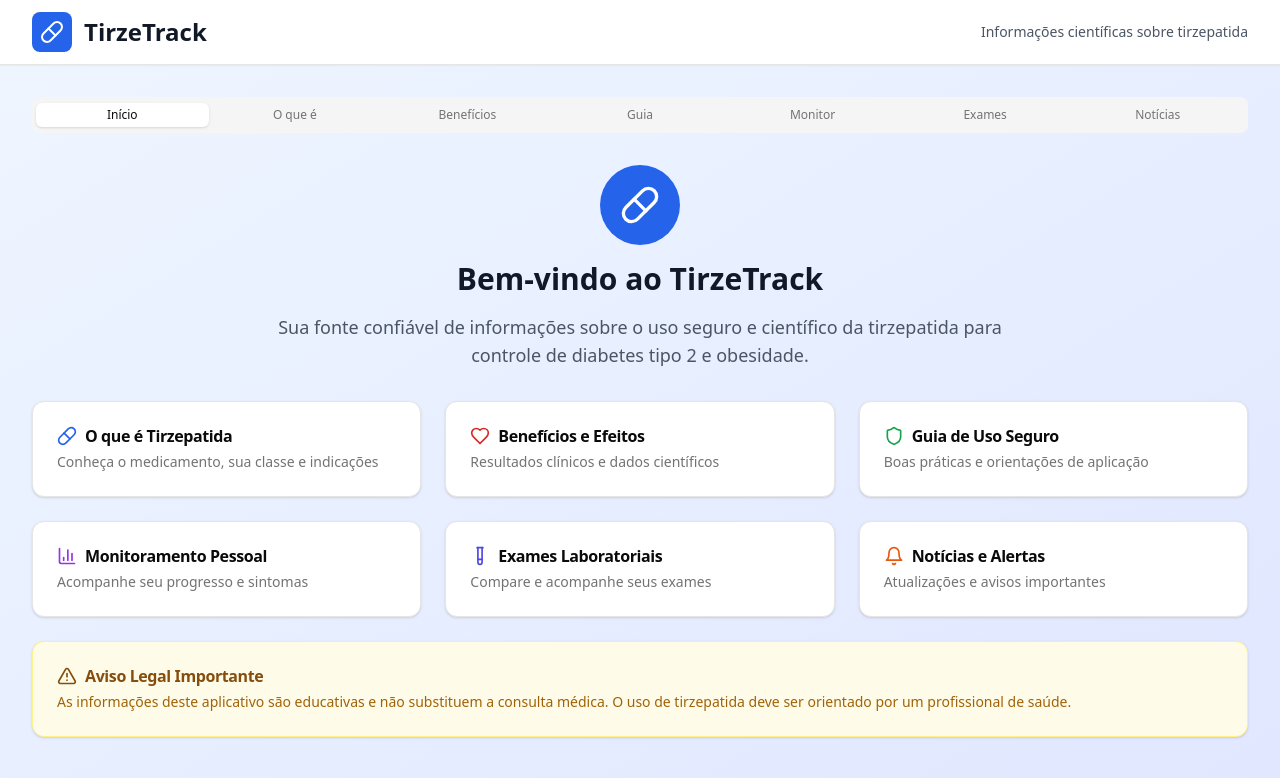
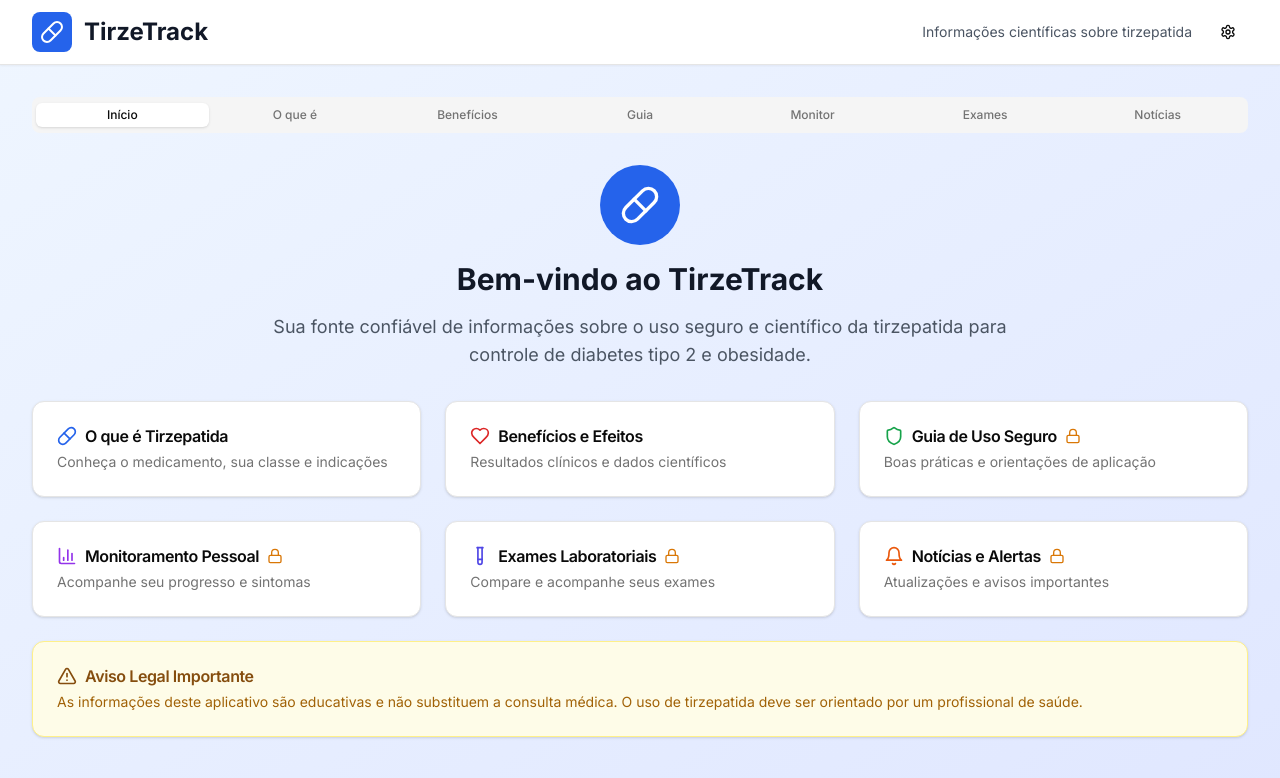
Before and after one commit to jpfabricio33/TIZERTRAACK, a Next.js app: page / in a window 1280 px wide. Shown: the top 778 px of the page. Built offline with nearby package versions, Linux system fonts and the light colour scheme.

Commit message:
[lasy] Finalizando código completo com sistema de assinatura premium - escreveu 2 arquivo(s)

```diff
--- a/src/app/layout.tsx
+++ b/src/app/layout.tsx
@@ -1,32 +1,22 @@
 import type { Metadata } from "next";
-import { Inter, JetBrains_Mono } from "next/font/google";
+import { Inter } from "next/font/google";
 import "./globals.css";
 
-const inter = Inter({
-  variable: "--font-inter",
-  subsets: ["latin"],
-});
-
-const jetbrainsMono = JetBrains_Mono({
-  variable: "--font-jetbrains-mono",
-  subsets: ["latin"],
-});
+const inter = Inter({ subsets: ["latin"] });
 
 export const metadata: Metadata = {
-  title: "Create Next App",
-  description: "Generated by create next app",
+  title: "TirzeTrack - Monitoramento Científico da Tirzepatida",
+  description: "Sua fonte confiável de informações sobre o uso seguro e científico da tirzepatida para controle de diabetes tipo 2 e obesidade.",
 };
 
 export default function RootLayout({
   children,
-}: Readonly<{
+}: {
   children: React.ReactNode;
-}>) {
+}) {
   return (
-    <html lang="en">
-      <body
-        className={`${inter.variable} ${jetbrainsMono.variable} antialiased`}
-      >
+    <html lang="pt-BR">
+      <body className={inter.className}>
         {children}
       </body>
     </html>
--- a/src/app/page.tsx
+++ b/src/app/page.tsx
@@ -36,10 +36,14 @@ import {
   Upload,
   Eye,
   X,
-  ZoomIn
+  ZoomIn,
+  Settings,
+  Crown
 } from "lucide-react";
 import { generateMonitoringPDF, generateSampleData } from "@/lib/pdf-generator";
 import { LineChart as RechartsLineChart, Line, XAxis, YAxis, CartesianGrid, Tooltip, Legend, ResponsiveContainer } from 'recharts';
+import { SubscriptionProvider, useSubscription } from '@/contexts/SubscriptionContext';
+import { SubscriptionGate } from '@/components/SubscriptionGate';
 
 // Interfaces para os dados dos exames
 interface ExamData {
@@ -167,7 +171,7 @@ const exemploFotos: FotoProgresso[] = [
   }
 ];
 
-export default function Home() {
+function TirzeTrackApp() {
   const [activeTab, setActiveTab] = useState("home");
   const [exames, setExames] = useState<ExamData[]>(exemploExames);
   const [novoExame, setNovoExame] = useState<Partial<ExamData>>({
@@ -183,6 +187,8 @@ export default function Home() {
   });
   const [fotoSelecionada, setFotoSelecionada] = useState<FotoProgresso | null>(null);
   const [mostrarModal, setMostrarModal] = useState(false);
+
+  const { subscription } = useSubscription();
 
   const calcularIMC = (peso: number, altura: number): number => {
     return Number((peso / (altura * altura)).toFixed(1));
@@ -315,10 +321,25 @@ export default function Home() {
                 <Pill className="h-6 w-6 text-white" />
               </div>
               <h1 className="text-2xl font-bold text-gray-900">TirzeTrack</h1>
-            </div>
+              {subscription.isActive && (
+                <span className="bg-amber-100 text-amber-800 text-xs font-medium px-2 py-1 rounded-full flex items-center">
+                  <Crown className="h-3 w-3 mr-1" />
+                  Premium
+                </span>
+              )}
+            </div>
+            <div className="flex items-center space-x-4">
               <p className="text-sm text-gray-600 hidden md:block">
                 Informações científicas sobre tirzepatida
               </p>
+              <Button
+                variant="ghost"
+                size="sm"
+                onClick={() => window.location.href = '/subscription/manage'}
+              >
+                <Settings className="h-4 w-4" />
+              </Button>
+            </div>
           </div>
         </div>
       </header>
@@ -378,6 +399,7 @@ export default function Home() {
                   <CardTitle className="flex items-center space-x-2">
                     <Shield className="h-5 w-5 text-green-600" />
                     <span>Guia de Uso Seguro</span>
+                    {!subscription.isActive && <Lock className="h-4 w-4 text-amber-600" />}
                   </CardTitle>
                   <CardDescription>
                     Boas práticas e orientações de aplicação
@@ -390,6 +412,7 @@ export default function Home() {
                   <CardTitle className="flex items-center space-x-2">
                     <BarChart3 className="h-5 w-5 text-purple-600" />
                     <span>Monitoramento Pessoal</span>
+                    {!subscription.isActive && <Lock className="h-4 w-4 text-amber-600" />}
                   </CardTitle>
                   <CardDescription>
                     Acompanhe seu progresso e sintomas
@@ -402,6 +425,7 @@ export default function Home() {
                   <CardTitle className="flex items-center space-x-2">
                     <TestTube className="h-5 w-5 text-indigo-600" />
                     <span>Exames Laboratoriais</span>
+                    {!subscription.isActive && <Lock className="h-4 w-4 text-amber-600" />}
                   </CardTitle>
                   <CardDescription>
                     Compare e acompanhe seus exames
@@ -414,6 +438,7 @@ export default function Home() {
                   <CardTitle className="flex items-center space-x-2">
                     <Bell className="h-5 w-5 text-orange-600" />
                     <span>Notícias e Alertas</span>
+                    {!subscription.isActive && <Lock className="h-4 w-4 text-amber-600" />}
                   </CardTitle>
                   <CardDescription>
                     Atualizações e avisos importantes
@@ -602,8 +627,13 @@ export default function Home() {
             </Card>
           </TabsContent>
 
-          {/* Guia de Uso Seguro */}
+          {/* Guia de Uso Seguro - PREMIUM */}
           <TabsContent value="guide" className="space-y-6">
+            <SubscriptionGate
+              feature="guide"
+              title="Guia de Uso Seguro"
+              description="Acesse orientações completas e seguras para o uso da tirzepatida."
+            >
               <Card>
                 <CardHeader>
                   <CardTitle className="flex items-center space-x-2">
@@ -646,10 +676,16 @@ export default function Home() {
                   </Card>
                 </CardContent>
               </Card>
+            </SubscriptionGate>
           </TabsContent>
 
-          {/* Monitoramento Pessoal - ATUALIZADO COM FOTOS */}
+          {/* Monitoramento Pessoal - PREMIUM */}
           <TabsContent value="monitoring" className="space-y-6">
+            <SubscriptionGate
+              feature="monitoring"
+              title="Monitoramento Pessoal Completo"
+              description="Registre seu progresso, sintomas e acompanhe sua jornada com a tirzepatida."
+            >
               {/* Botão de Exportar PDF */}
               <Card className="bg-blue-50 border-blue-200">
                 <CardHeader>
@@ -729,7 +765,7 @@ export default function Home() {
                 </Card>
               </div>
 
-            {/* NOVA SEÇÃO: Fotos de Progresso */}
+              {/* SEÇÃO: Fotos de Progresso */}
               <Card className="bg-gradient-to-r from-purple-50 to-pink-50 border-purple-200">
                 <CardHeader>
                   <CardTitle className="flex items-center space-x-2 text-purple-800">
@@ -958,6 +994,7 @@ export default function Home() {
                   </div>
                 </CardContent>
               </Card>
+            </SubscriptionGate>
           </TabsContent>
 
           {/* Modal para Visualização de Foto em Tela Cheia */}
@@ -995,8 +1032,13 @@ export default function Home() {
             </div>
           )}
 
-          {/* Comparador de Exames Laboratoriais */}
+          {/* Comparador de Exames Laboratoriais - PREMIUM */}
           <TabsContent value="exams" className="space-y-6">
+            <SubscriptionGate
+              feature="exams"
+              title="Comparador de Exames Laboratoriais"
+              description="Compare e acompanhe seus exames laboratoriais ao longo do tempo."
+            >
               {/* Texto introdutório */}
               <Card className="bg-gradient-to-r from-indigo-50 to-blue-50 border-indigo-200">
                 <CardHeader>
@@ -1109,7 +1151,7 @@ export default function Home() {
                       />
                     </div>
                     <div>
-                    <label className="text-sm font-medium">Altura (m)  </label>
+                      <label className="text-sm font-medium">Altura (m)</label>
                       <input
                         type="number"
                         step="0.01"
@@ -1380,10 +1422,16 @@ export default function Home() {
                   </p>
                 </CardContent>
               </Card>
+            </SubscriptionGate>
           </TabsContent>
 
-          {/* Notícias e Alertas */}
+          {/* Notícias e Alertas - PREMIUM */}
           <TabsContent value="news" className="space-y-6">
+            <SubscriptionGate
+              feature="news"
+              title="Notícias e Alertas"
+              description="Mantenha-se atualizado com as últimas informações sobre tirzepatida."
+            >
               <Card>
                 <CardHeader>
                   <CardTitle className="flex items-center space-x-2">
@@ -1561,9 +1609,18 @@ export default function Home() {
                   </div>
                 </CardContent>
               </Card>
+            </SubscriptionGate>
           </TabsContent>
         </Tabs>
       </div>
     </div>
   );
 }
+
+export default function Page() {
+  return (
+    <SubscriptionProvider>
+      <TirzeTrackApp />
+    </SubscriptionProvider>
+  );
+}
```
Lines whose indentation alone changed are shown as unchanged.
